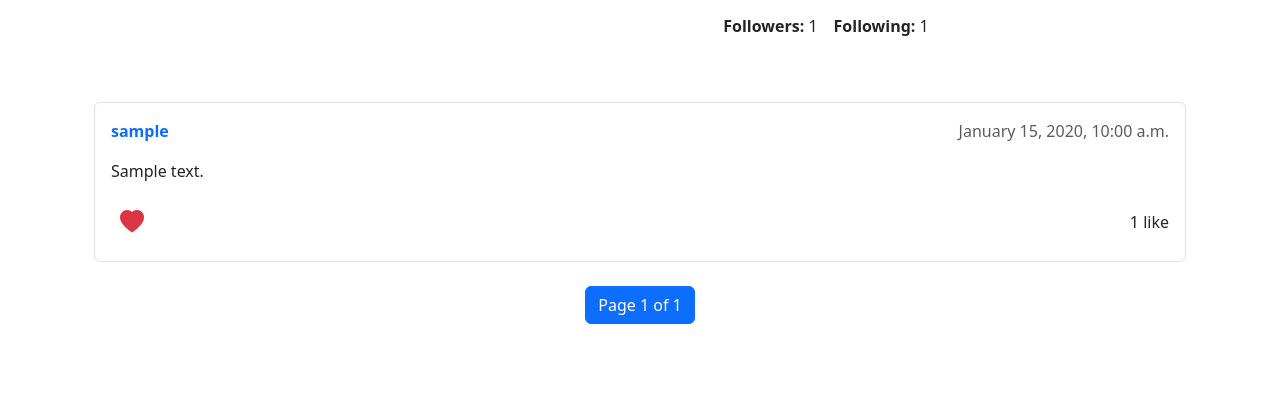
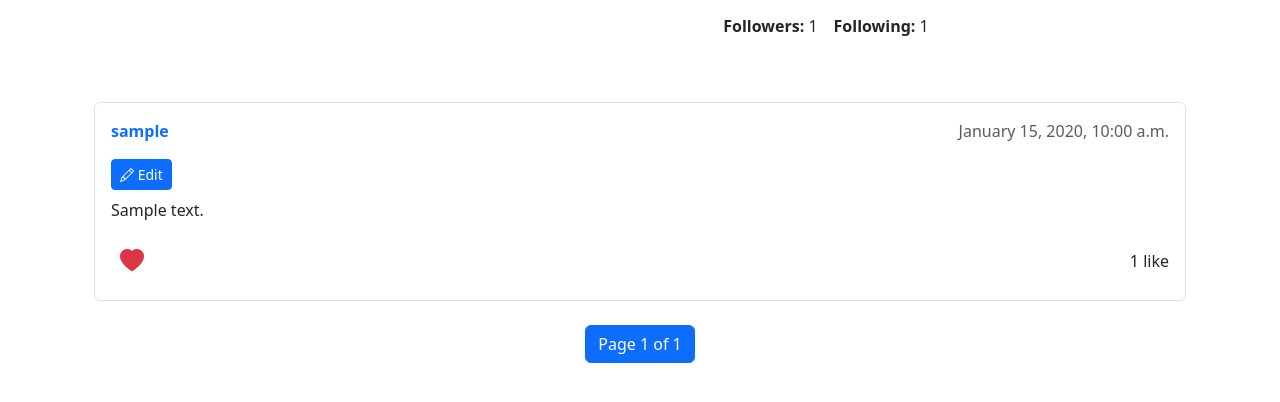
Before and after one commit to aegis945/twitter-like-network, a Django app: a page that uses network/templates/network/profile.html in a window 1280 px wide. Shown: the part 130-532 px from the top of the page. Run offline with Django 3.2, Linux system fonts and the light colour scheme; a user stored in the database is signed in; tables that the repository leaves empty hold one stand-in row (values such as "Sample post").

Commit message:
add feature to allow users to edit their own posts

```diff
--- a/network/static/network/network.js
+++ b/network/static/network/network.js
@@ -1,6 +1,7 @@
 document.addEventListener('DOMContentLoaded', () => {
     handleLikeButton();
     handleFollowButton();
+    handleEditButton();
 });
 
 function handleLikeButton() {
@@ -97,6 +98,61 @@ function handleFollowButton() {
     }
 }
 
+function handleEditButton() {
+    document.querySelectorAll('.edit-btn').forEach(button => {
+        button.addEventListener('click', () => {
+            const postId = button.dataset.postId;
+            const postContentElement = document.querySelector(`#content-text-${postId}`);
+            const postEditElement = document.querySelector(`#edit-content-${postId}`);
+
+            postContentElement.style.display = 'none';
+            postEditElement.style.display = 'block';
+
+            const editTextArea = document.querySelector(`#edit-textarea-${postId}`);
+            editTextArea.value = postContentElement.textContent;
+
+            document.querySelector(`.save-btn[data-post-id="${postId}"]`).addEventListener('click', () => {
+                savePostEdit(postId, editTextArea.value);
+            });
+
+            document.querySelector(`.cancel-btn[data-post-id="${postId}"]`).addEventListener('click', () => {
+                postContentElement.style.display = 'block';
+                postEditElement.style.display = 'none';
+            });
+        });
+    });
+}
+
+function savePostEdit(postId, updatedContent) {
+    const csrftoken = getCookie('csrftoken');
+
+    fetch(`/edit_post/${postId}/`, {
+        method: 'POST',
+        headers: {
+            'Content-Type': 'application/json',
+            'X-CSRFToken': csrftoken
+        },
+        body: JSON.stringify({content: updatedContent})
+    })
+    .then(response => response.json())
+    .then(data => {
+        if (data.success) {
+            const postContentElement = document.querySelector(`#content-text-${postId}`);
+            const postEditElement = document.querySelector(`#edit-content-${postId}`);
+
+            postContentElement.textContent = updatedContent;
+            postContentElement.style.display = 'block';
+            postEditElement.style.display = 'none';
+        } else {
+            alert('Error: ' + (data.message || 'Something went wrong.'));
+        }
+    })
+    .catch(error => {
+        console.error('Error during fetch:', error);
+        alert('An error occurred while saving your post.');
+    });
+}
+
 function getCookie(name) {
     let cookieValue = null;
     if (document.cookie && document.cookie !== '') {
--- a/network/templates/network/login.html
+++ b/network/templates/network/login.html
@@ -10,13 +10,13 @@
 
     <form action="{% url 'network:login' %}" method="post">
         {% csrf_token %}
-        <div class="form-group">
+        <div class="form-group my-3">
             <input autofocus class="form-control" type="text" name="username" placeholder="Username">
         </div>
-        <div class="form-group">
+        <div class="form-group my-3">
             <input class="form-control" type="password" name="password" placeholder="Password">
         </div>
-        <input class="btn btn-primary" type="submit" value="Login">
+        <input class="btn btn-primary my-2" type="submit" value="Login">
     </form>
 
     Don't have an account? <a href="{% url 'network:register' %}">Register here.</a>
--- a/network/templates/network/profile.html
+++ b/network/templates/network/profile.html
@@ -39,7 +39,28 @@
                     </span>
                     <span class="text-muted">{{ post.created_at|date:"F j, Y, g:i a"}}</span>
                 </div>
-                <p>{{ post.content }}</p>
+
+                <div class="post-content" id="content-{{ post.id }}">
+                    {% if post.user == user %}
+                        <button class="btn btn-sm btn-primary edit-btn mb-2" data-post-id="{{ post.id }}">
+                            <i class="bi bi-pencil"></i> Edit
+                        </button>
+                    {% endif %}
+                    <p id="content-text-{{ post.id }}">{{ post.content }}</p>
+                </div>
+
+                <div class="post-edit" id="edit-content-{{ post.id }}" style="display:none;">
+                    <textarea id="edit-textarea-{{ post.id }}" class="form-control">{{ post.content }}</textarea>
+                    <div class="btn-toolbar justify-content-start mt-2" role="toolbar" aria-label="Edit Post">
+                        <button class="btn btn-sm btn-success save-btn me-2" data-post-id="{{ post.id }}">
+                            <i class="bi bi-save"></i> Save
+                        </button>
+                        <button class="btn btn-sm btn-secondary cancel-btn" data-post-id="{{ post.id }}">
+                            <i class="bi bi-x-circle"></i> Cancel
+                        </button>
+                    </div>
+                </div>
+
                 <div class="d-flex justify-content-between align-items-center">
                     {% if user.is_authenticated %}
                         <button class="btn btn-sm {% if user in post.likes.all %}text-danger{% else %}text-muted{% endif %} like-btn" data-post-id="{{ post.id }}">
--- a/network/urls.py
+++ b/network/urls.py
@@ -13,5 +13,6 @@ urlpatterns = [
     path("toggle_like/<int:post_id>/", views.toggle_like, name="toggle_like"),
     path("profile/<str:username>/", views.profile, name="profile"),
     path("toggle_follow/<str:username>/", views.toggle_follow, name="toggle_follow"),
-    path("following/", views.following, name="following")
+    path("following/", views.following, name="following"),
+    path("edit_post/<int:post_id>/", views.edit_post, name="edit_post")
 ]
--- a/network/views.py
+++ b/network/views.py
@@ -8,6 +8,7 @@ from django.shortcuts import render, redirect, get_object_or_404
 from django.template.loader import render_to_string
 from django.urls import reverse
 from django.views.decorators.csrf import csrf_protect
+import json
 
 from .models import User, Post, Follow, Comment
 
@@ -174,3 +175,22 @@ def following(request):
         "page_obj": page_obj,
         "form": NewPostForm(),
     })
+
+@login_required
+def edit_post(request, post_id):
+    post = get_object_or_404(Post, id=post_id)
+
+    if post.user != request.user:
+        return JsonResponse({"success": False, "message": "You are not authorized to edit this post."}, status=403)
+
+    if request.method == "POST":
+        data = json.loads(request.body)
+        content = data.get("content")
+        if content:
+            post.content = content
+            post.save()
+            return JsonResponse({"success": True, "message": "Post updated successfully."})
+        else:
+            return JsonResponse({"success": False, "message": "No content provided."})
+
+    return JsonResponse({"success": False, "message": "Invalid request method."}, status=405)
```
